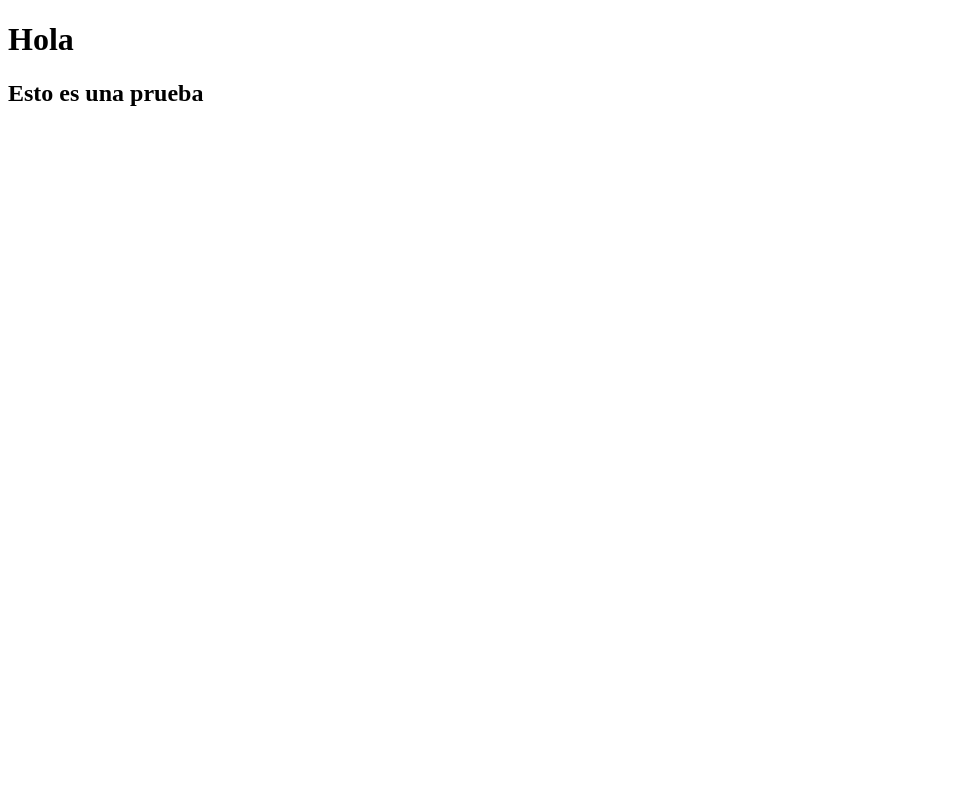
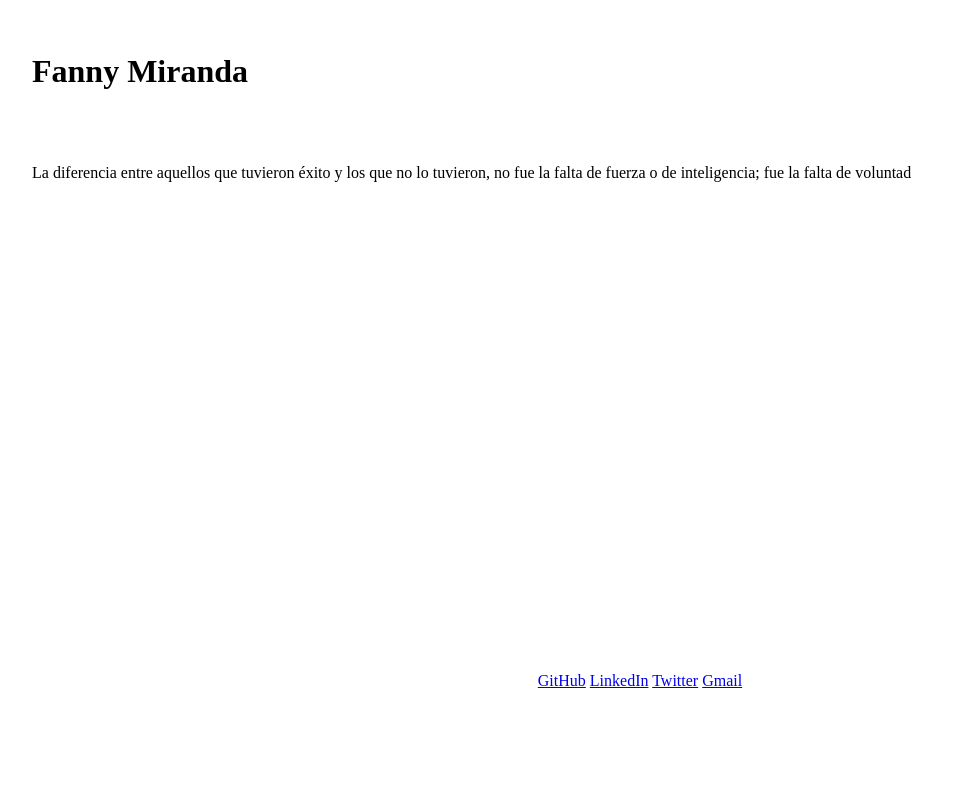
Before and after one commit to FannyMiranda/FannyMiranda, a plain HTML site: page index.html in a window 1280 px wide. Shown: the whole page, without its empty margins (0-966 px from the left). Drawn offline with Linux system fonts and the light colour scheme; files that its build step writes are made by us from their sources; a web font is replaced by a local one.

Commit message:
Añadido Layout

```diff
--- a/css/main.css
+++ b/css/main.css
@@ -0,0 +1,17 @@
+                        /*LAYOUT*/
+
+section {
+  height: 80vh;
+  overflow:hidden;
+
+}
+
+footer {
+  height: 20vh;
+   text-align: center;
+   overflow:hidden;
+}
+
+.container {
+  padding: 2em;
+}
--- a/index.html
+++ b/index.html
@@ -1,16 +1,42 @@
 <!doctype html>
 <html>
+
 <head>
     <meta charset="utf-8">
     <meta http-equiv="x-ua-compatible" content="ie=edge">
-        <title></title>
     <meta name="viewport" content="width=device-width, initial-scale=1">
-       <link rel="stylesheet" href="main.css">
+    <link rel="stylesheet" href="css/normalize.css">
+    <link href="https://fonts.googleapis.com/css?family=Forum" rel="stylesheet">
+    <link href="https://fonts.googleapis.com/css?family=Satisfy" rel="stylesheet">
+    <link rel="stylesheet" href="css/main.css">
+    <link rel="icon" type="image/png" sizes="16x16" href="../../Travels/assets/images/favicon%20copy.png">
+
+    <title>Miranda</title>
 </head>
+
 <body>
-      <h1>Hola</h1>
-      <h2>Esto es una prueba</h2>
+    <section>
+        <div class="container">
+
+            <h1>Fanny Miranda<span>&nbsp;</span></h1>
+            <br>
+            <br>
+            <p>La diferencia entre aquellos que tuvieron éxito y los que no lo tuvieron, no fue la falta de fuerza o de inteligencia; fue la falta de voluntad</p>
+        </div>
+
+    </section>
+
+            <footer>
+                <div class="container">
+                    <a href="https://github.com/FannyMiranda/FannyMiranda">GitHub</a>
+                    <a href="https://www.linkedin.com/in/fanny-miranda-277515155/">LinkedIn</a>
+                    <a href="https://twitter.com/?lang=es>">Twitter</a>
+                    <a href="mailto:fannymirandaalemany@gmail.com">Gmail</a>
+                </div>
+
+            </footer>
 
 
 </body>
+
 </html>
```
Lines whose indentation alone changed are shown as unchanged.
